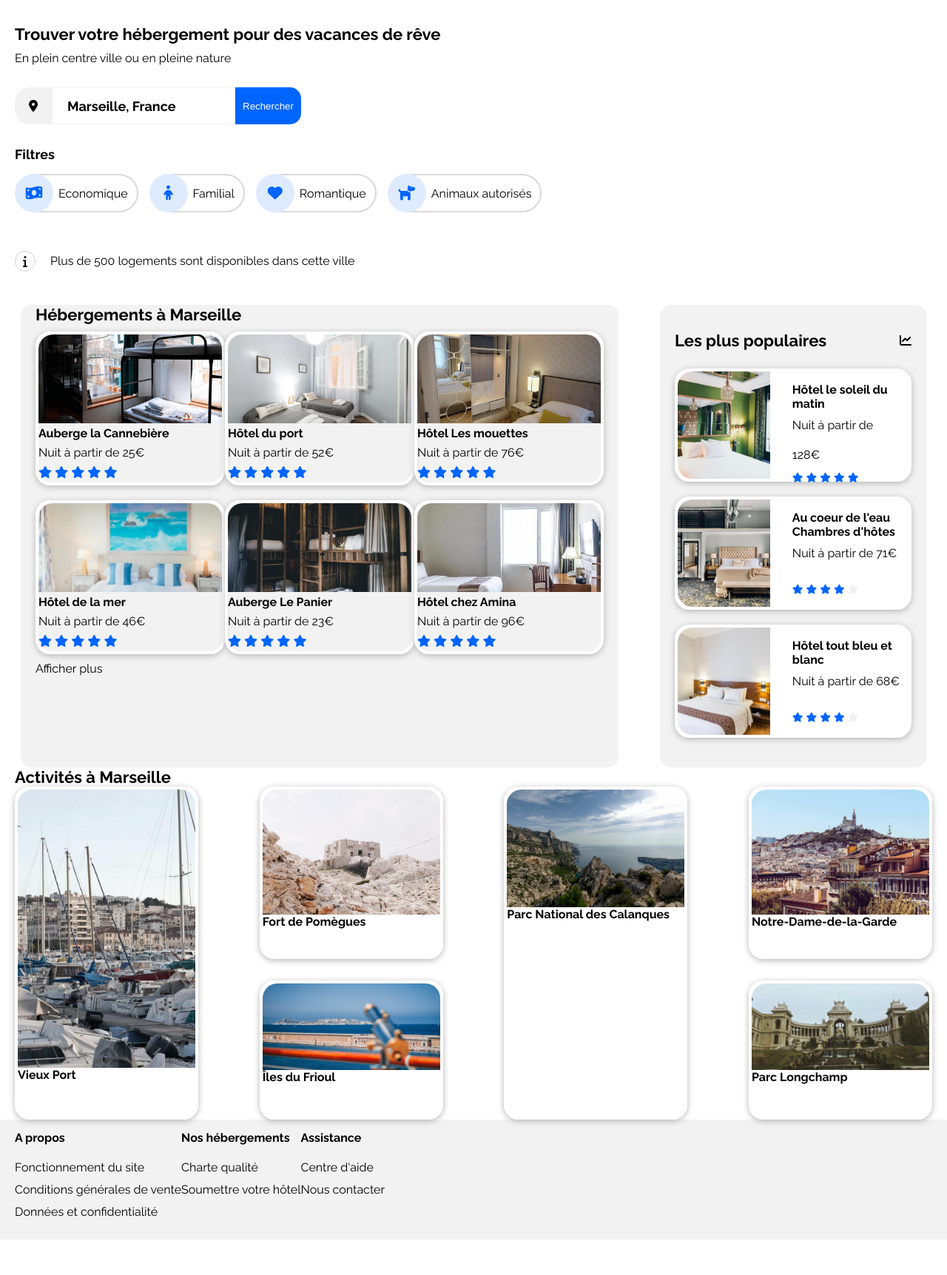
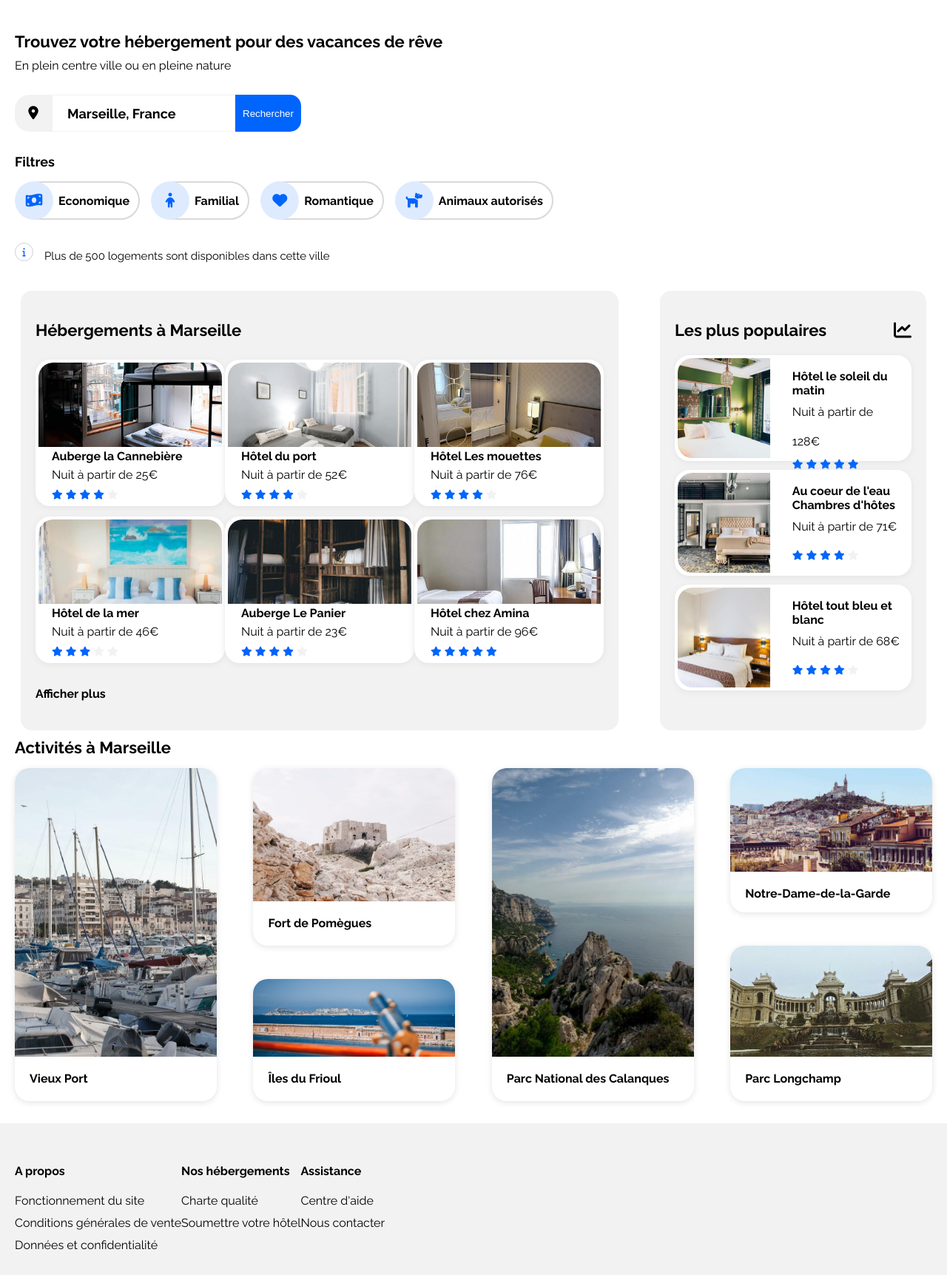
Before and after one commit to Aurelie715/AurelieBERNARD_2_30072021, a plain HTML site: page index.html in a window 1280 px wide. Shown: the part 118-1841 px from the top of the page at 74% size. Before the commit the page ends 1793 px from the top, so only its background shows below. Drawn offline with Linux system fonts and the light colour scheme.

Commit message:
modification in css of mobile version

```diff
--- a/index.html
+++ b/index.html
@@ -19,14 +19,14 @@
     <nav>
       <a href="" class="login">S'inscrire</a>
       <ul class="nav">
-        <li class="nav__link nav__link--active"><a href="">Hébergements</a></li>
-        <li class="nav__link"><a href="">Activités</a></li>
+        <li class="nav__link nav__link--active"><a href="#hebergement">Hébergements</a></li>
+        <li class="nav__link"><a href="#activite">Activités</a></li>
       </ul>
     </nav>
   </header>
-  <section>
+  <section class="find-hotel">
     <div class="quote">
-      <h1 class="quote__title">Trouver votre hébergement pour des vacances de rêve</h1>
+      <h1 class="quote__title">Trouvez votre hébergement pour des vacances de rêve</h1>
       <p class="quote__bytitle">En plein centre ville ou en pleine nature</p>
     </div>
     <div class="search">
@@ -167,7 +167,7 @@
                 <i class="fas fa-star"></i>
                 <i class="fas fa-star"></i>
                 <i class="fas fa-star"></i>
-                <i class="fas fa-star"></i>
+                <i class="fas fa-star star--inactive"></i>
               </div>
             </div>
           </article>
@@ -184,7 +184,7 @@
                 <i class="fas fa-star"></i>
                 <i class="fas fa-star"></i>
                 <i class="fas fa-star"></i>
-                <i class="fas fa-star"></i>
+                <i class="fas fa-star star--inactive"></i>
               </div>
             </div>
           </article>
@@ -201,7 +201,7 @@
                 <i class="fas fa-star"></i>
                 <i class="fas fa-star"></i>
                 <i class="fas fa-star"></i>
-                <i class="fas fa-star"></i>
+                <i class="fas fa-star star--inactive"></i>
               </div>
             </div>
           </article>
@@ -216,8 +216,8 @@
                 <i class="fas fa-star"></i>
                 <i class="fas fa-star"></i>
                 <i class="fas fa-star"></i>
-                <i class="fas fa-star"></i>
-                <i class="fas fa-star"></i>
+                <i class="fas fa-star star--inactive"></i>
+                <i class="fas fa-star star--inactive"></i>
               </div>
             </div>
           </article>
@@ -234,7 +234,7 @@
                 <i class="fas fa-star"></i>
                 <i class="fas fa-star"></i>
                 <i class="fas fa-star"></i>
-                <i class="fas fa-star"></i>
+                <i class="fas fa-star star--inactive"></i>
               </div>
             </div>
           </article>
@@ -257,10 +257,12 @@
           </article>
         </a>
       </div>
-      <a href="" class="more">Afficher plus</a>
+      <div class="more">
+        <a href="">Afficher plus</a>
+      </div>
     </section>
   </div>
-  <section>
+  <section class="section-activity">
     <h2 class="title-activities" id="activite">Activités à Marseille</h2>
     <div class="activities">
 
@@ -301,7 +303,7 @@
       <div class="div-activities">
         <!-- <a href=""> -->
         <article class="activity activity--fullspace">
-            <div class="activity__image activity__image--port">
+          <div class="activity__image activity__image--fullspace">
             <img src="public/kilyan-sockalingum-NR8-cBCN3aI-unsplash.jpg" alt="image parc national des calanques">
           </div>
           <div class="activity__title">
@@ -312,8 +314,8 @@
       </div>
       <div class="div-activities">
         <!-- <a href=""> -->
-          <article class="activity activity--fort">
-            <div class="activity__image activity__image--fort">
+        <article class="activity activity--garde">
+          <div class="activity__image activity__image--garde">
             <img src="public/florian-wehde-xW9e8gdotxI-unsplash.jpg" alt="image notre dame de la garde">
           </div>
           <div class="activity__title">
@@ -322,8 +324,8 @@
         </article>
         <!-- </a> -->
         <!-- <a href=""> -->
-          <article class=" activity activity--frioul">
-            <div class="activity__image activity__image--frioul">
+        <article class=" activity activity--longchamp">
+          <div class="activity__image activity__image--longchamp">
             <img src="public/lena-paulin-wH2-EJoDcV0-unsplash.jpg" alt="image parc Longchamp">
           </div>
           <div class="activity__title">
@@ -334,45 +336,7 @@
       </div>
 
 
-      <!-- <div class="div-activities">
-        <a href="">
-          <article class="activity">
-            <img src="public/paul-hermann-QFTrLdQIRhI-unsplash.jpg" alt="image fort de pomègues"
-              class="activity__image">
-            <h3 class="activity__title">Fort de Pomègues</h3>
-          </article>
-        </a>
-        <a href="">
-          <article class="activity">
-            <img src="public/kevin-hikari-rV_Qd1l-VXg-unsplash.jpg" alt="image îles du frioul" class="activity__image">
-            <h3 class="activity__title">Îles du Frioul</h3>
-          </article>
-        </a>
-      </div>
-      <div class="div-activities">
-        <a href="">
-          <article class="activity">
-            <img src="public/kilyan-sockalingum-NR8-cBCN3aI-unsplash.jpg" alt="image parc national des calanques"
-              class="activity__image">
-            <h3 class="activity__title">Parc National des Calanques</h3>
-          </article>
-        </a>
-      </div>
-      <div class="div-activities">
-        <a href="">
-          <article class="activity">
-            <img src="public/florian-wehde-xW9e8gdotxI-unsplash.jpg" alt="image notre dame de la garde"
-              class="activity__image">
-            <h3 class="activity__title">Notre-Dame-de-la-Garde</h3>
-          </article>
-        </a>
-        <a href="">
-          <article class="activity">
-            <img src="public/lena-paulin-wH2-EJoDcV0-unsplash.jpg" alt="image parc Longchamp" class="activity__image">
-            <h3 class="activity__title">Parc Longchamp</h3>
-          </article>
-        </a>
-      </div> -->
+
     </div>
   </section>
   </section>
--- a/style.css
+++ b/style.css
@@ -28,14 +28,54 @@ h3 {
   font-size: 16px;
 }
 
+aside,
+.find-hotel,
+.section-hotel,
+footer {
+  padding: 40px 20px 40px 20px;
+}
+
+aside,
+footer {
+  background-color: #f2f2f2;
+}
+
+.hotel,
+.accommodation {
+  border: 4px white solid;
+}
+
+.hotel,
+.accommodation,
+.activity {
+  box-shadow: 0px 2px 8px rgb(228, 228, 228);
+  border-radius: 20px;
+}
+
+/* header */
+.header {
+  margin: 30px 0 0 0;
+  display: flex;
+  flex-wrap: wrap;
+}
+
 .header__logo {
   margin: 0 0 0 20px;
 }
 
+/* menu de navigation */
 .login {
   color: #0065fc;
   font-weight: bold;
   margin-right: 20px;
+}
+
+nav {
+  flex: 100%;
+}
+
+.nav {
+  margin: 60px 0 0 0;
 }
 
 nav a {
@@ -45,34 +85,22 @@ nav a {
   margin-top: -30px;
 }
 
-.nav {
-  margin: 60px 0 0 0;
-}
-
 .nav__link {
   display: flex;
   justify-content: center;
   flex: 50%;
-  border-bottom: 2px solid #f2f2f2;
+  border-bottom: 3px solid #f2f2f2;
 }
 
 .nav__link--active {
-  border-bottom: 2px solid #0065fc;
+  border-bottom: 3px solid #0065fc;
 }
 
 .nav__link--active a {
   color: #0065fc;
 }
 
-.header {
-  display: flex;
-  flex-wrap: wrap;
-}
-
-nav {
-  flex: 100%;
-}
-
+/* "trouvez votre hébergement" */
 .quote {
   display: flex;
   flex-direction: column;
@@ -80,13 +108,14 @@ nav {
 
 .quote__title {
   font-size: 22px;
-  padding: 30px 0 10px 0;
+  padding: 0 0 10px 0;
 }
 
 .quote__bytitle {
   padding: 0 0 30px 0;
 }
 
+/* barre de recherche */
 .search {
   display: flex;
 }
@@ -99,6 +128,7 @@ nav {
   align-items: center;
   justify-content: center;
   border-radius: 20px 0 0 20px;
+  font-size: 18px;
 }
 
 .search__field {
@@ -122,16 +152,18 @@ nav {
   border-style: none;
   border-radius: 15px;
   margin-left: -35px;
+  font-size: 18px;
+}
+
+.fa-search {
+  color: white;
 }
 
 .search__btn--desktop {
   display: none;
 }
 
-.fa-search {
-  color: white;
-}
-
+/* Filtres */
 .filter {
   display: flex;
   flex-direction: column;
@@ -146,6 +178,31 @@ nav {
 .filter__element {
   display: flex;
   flex-wrap: wrap;
+}
+
+.element {
+  display: flex;
+  align-items: center;
+  justify-content: center;
+}
+
+.element__icon {
+  display: flex;
+  align-items: center;
+  justify-content: center;
+  height: 52px;
+  width: 52px;
+  background-color: #deebff;
+  border-radius: 50%;
+  z-index: 1;
+}
+
+.fa-money-bill-wave,
+.fa-child,
+.fa-heart,
+.fa-dog {
+  color: #0065fc;
+  font-size: 20px;
 }
 
 .element:hover .element__icon {
@@ -168,12 +225,6 @@ nav {
   color: white;
 }
 
-.element {
-  display: flex;
-  align-items: center;
-  justify-content: center;
-}
-
 .element__name {
   display: flex;
   align-items: center;
@@ -183,62 +234,38 @@ nav {
   border-radius: 50px;
   height: 48px;
   margin: 6px 15px 6px -45px;
+  font-weight: bold;
 }
 
-.element__icon {
-  display: flex;
-  align-items: center;
-  justify-content: center;
-  height: 52px;
-  width: 52px;
-  background-color: #deebff;
-  border-radius: 50%;
-  z-index: 1;
-}
-
-.fa-money-bill-wave,
-.fa-child,
-.fa-heart,
-.fa-dog {
-  color: #0065fc;
-  font-size: 20px;
-}
-
-aside,
-section,
-footer {
-  padding: 0 20px;
-}
-
+/* information */
 .info {
   display: flex;
   align-items: center;
-  padding: 30px 0 30px 0;
+  padding: 25px 0 0 0;
 }
 
 .info__icon {
   display: flex;
   align-items: center;
   justify-content: center;
-  flex: 0 0 26px;
-  height: 26px;
+  flex: 0 0 23px;
+  height: 23px;
   border-radius: 25px;
   background-color: white;
   border: 1px solid rgb(205, 209, 215);
 }
 
-.info__description {
-  margin: 20px;
+.fa-info {
+  color: #0065fc;
+  font-size: 12px;
 }
 
-aside,
-footer {
-  background-color: #f2f2f2;
+.info__description {
+  margin: 0 0 -10px 15px;
+  font-size: 15px;
 }
 
-aside {
-  padding: 20px 20px 30px 20px;
-}
+/* aside les plus populaires  */
 
 .all-hotels {
   display: flex;
@@ -249,7 +276,11 @@ aside {
   display: flex;
   justify-content: space-between;
   align-items: center;
-  margin: 15px 0;
+  margin: 0 0 15px 0;
+}
+
+.title-famous__icon {
+  font-size: 24px;
 }
 
 .famous-hotel {
@@ -260,8 +291,8 @@ aside {
 .hotel {
   display: flex;
   background-color: white;
-  height: 145px;
-  margin: 10px 0;
+  height: 135px;
+  margin: 6px 0;
 }
 
 .hotel__image {
@@ -273,12 +304,6 @@ aside {
   width: 100%;
   object-fit: cover;
   border-radius: 20px 0 0 20px;
-}
-
-article {
-  box-shadow: 0px 2px 8px rgb(180 180 180);
-  border: 4px white solid;
-  border-radius: 20px;
 }
 
 .hotel__content {
@@ -298,11 +323,8 @@ article {
   line-height: 40px;
 }
 
-.star .fa-star {
+.fa-star {
   font-size: 13px;
-}
-
-.fa-star {
   color: #0065fc;
 }
 
@@ -310,19 +332,30 @@ article {
   color: #f2f2f2;
 }
 
+/* section hébergement à Marseille */
+
+.title-marseille{
+  margin: 0 0 20px 0;
+}
+
 .marseille {
   display: flex;
   flex-direction: column;
 }
+
 .accommodation {
   display: flex;
   flex-direction: column;
-  height: 200px;
-  margin: 10px 0;
+  height: 190px;
+  margin: 7px 0;
+  background-color: white;
 }
+
 .accommodation__image {
   width: 100%;
   height: 60%;
+  object-fit: cover;
+  border-radius: 20px 20px 0 0;
 }
 
 .accommodation__information {
@@ -331,9 +364,23 @@ article {
   align-items: flex-start;
   justify-content: space-around;
   height: 40%;
+  padding: 0 0 0 18px;
 }
 
-/* test activités*/
+.more {
+  margin: 25px 0 0 0;
+  font-weight: bold;
+}
+
+/*section activités à Marseille*/
+.section-activity {
+  margin: 10px 20px 30px 20px;
+}
+
+.title-activities {
+  margin: 0 0 15px 0;
+}
+
 .activities {
   display: flex;
   flex-direction: column;
@@ -344,19 +391,22 @@ article {
   flex-direction: column;
 }
 
-.activity{
+.activity {
   display: flex;
   flex-direction: column;
   height: 190px;
+  margin: 12px 0;
 }
 
 .activity__image {
   display: flex;
-  height: 80%;
+  height: 70%;
 }
 
 .activity__title {
   display: flex;
+  align-items: center;
+  padding: 20px 0 0 20px;
 }
 
 .activity__image img {
@@ -365,31 +415,7 @@ article {
   border-radius: 20px 20px 0 0;
 }
 
-/* fin test activités */
-
-/* .activities {
-  display: flex;
-  flex-direction: column;
-}
-.div-activities {
-  display: flex;
-  flex-direction: column;
-}
-.activity {
-  height: 190px;
-  margin: 10px 0;
-  border: none;
-}
-.activity__image {
-  width: 100%;
-  height: 70%;
-}
-.activity__image, */
-.accommodation__image {
-  object-fit: cover;
-  border-radius: 20px 20px 0 0;
-}
-
+/* Footer */
 .footer {
   display: flex;
   flex-direction: column;
@@ -413,10 +439,14 @@ footer ul {
 }
 
 @media (min-width: 800px) and (max-width: 1920px) {
+  /* responsive desktop */
+  /* header desktop*/
   .header {
     flex-wrap: nowrap;
+    margin: unset;
   }
 
+  /* menu de navigation desktop */
   nav {
     display: flex;
     justify-content: flex-end;
@@ -445,33 +475,7 @@ footer ul {
     margin: 0 0 0 50px;
   }
 
-  .all-hotels {
-    display: flex;
-    flex-direction: row-reverse;
-    justify-content: space-around;
-  }
-
-  .aside-hotel {
-    flex: 0 0 25%;
-    border-radius: 15px;
-  }
-
-  .section-hotel {
-    flex: 0 0 60%;
-    background-color: #f2f2f2;
-    border-radius: 15px;
-  }
-
-  .marseille {
-    flex-direction: row;
-    flex-wrap: wrap;
-    justify-content: space-around;
-  }
-
-  .accommodation {
-    width: 248px;
-  }
-
+  /* barre de recherche desktop */
   .search__field {
     flex-grow: 0;
     width: 20%;
@@ -490,43 +494,50 @@ footer ul {
     display: none;
   }
 
-  /* .activities {
+  /* aside les plus populaire desktop */
+  .all-hotels {
+    display: flex;
+    flex-direction: row-reverse;
+    justify-content: space-around;
+  }
+
+  .aside-hotel {
+    flex: 0 0 25%;
+    border-radius: 15px;
+  }
+
+  .section-hotel {
+    flex: 0 0 60%;
+    background-color: #f2f2f2;
+    border-radius: 15px;
+  }
+
+  /* section hébergement à Marseille desktop */
+  .marseille {
     flex-direction: row;
+    flex-wrap: wrap;
     justify-content: space-around;
-    flex: 100%;
+  }
+
+  .accommodation {
+    width: 248px;
+  }
+
+  /* section activités à Marseilles */
+  .activities {
+    flex-direction: row;
+    justify-content: space-between;
   }
 
   .div-activities {
-    display: flex;
-    flex-direction: column;
-    flex: 0 0 20%;
+    height: 450px;
+    flex: 0 0 22%;
+    justify-content: space-between;
   }
 
   .activity {
-    height: 100%;
-  } */
-
-  /* Test activité */
-
-  .activities {
-    /* display: flex; */
-    flex-direction: row;
-    justify-content: space-between;
-
-  }
-
-  .div-activities {
-    /* display: flex;
-    flex-direction: column; */
-    height: 450px;
-    flex: 0 0 20%;
-    justify-content: space-between;
-  }
-
-  .activity{
-    /* display: flex;
-    flex-direction: column; */
     height: unset;
+    margin: unset;
   }
 
   .activity--fullspace {
@@ -534,11 +545,19 @@ footer ul {
   }
 
   .activity--fort {
-    height: 50%;
+    height: 240px;
   }
 
   .activity--frioul {
-    height: 40%;
+    height: 165px;
+  }
+
+  .activity--garde {
+    height: 195px;
+  }
+
+  .activity--longchamp {
+    height: 210px;
   }
 
   .activity__image {
@@ -546,28 +565,26 @@ footer ul {
   }
 
   .activity__image--fullspace {
-    height: 85%;
+    height: 390px;
   }
 
   .activity__image--fort {
-    height: 75%;
+    height: 180px;
   }
 
-  .activity__image--frioul{
-    height: 65%;
-  }
-  .activity__title {
-    /* display: flex; */
-    /* margin: 15px 10px 15px 30px; */
+  .activity__image--frioul {
+    height: 105px;
   }
 
-  /* .activity__image img {
-    width: 100%;
-    object-fit: cover;
-    border-radius: 20px 0 0 20px;
-  } */
-  /* fin test activités */
+  .activity__image--garde {
+    height: 140px;
+  }
 
+  .activity__image--longchamp {
+    height: 150px;
+  }
+
+/* footer desktop */
   .footer {
     flex-direction: row;
   }
```
Lines whose indentation alone changed are shown as unchanged.
